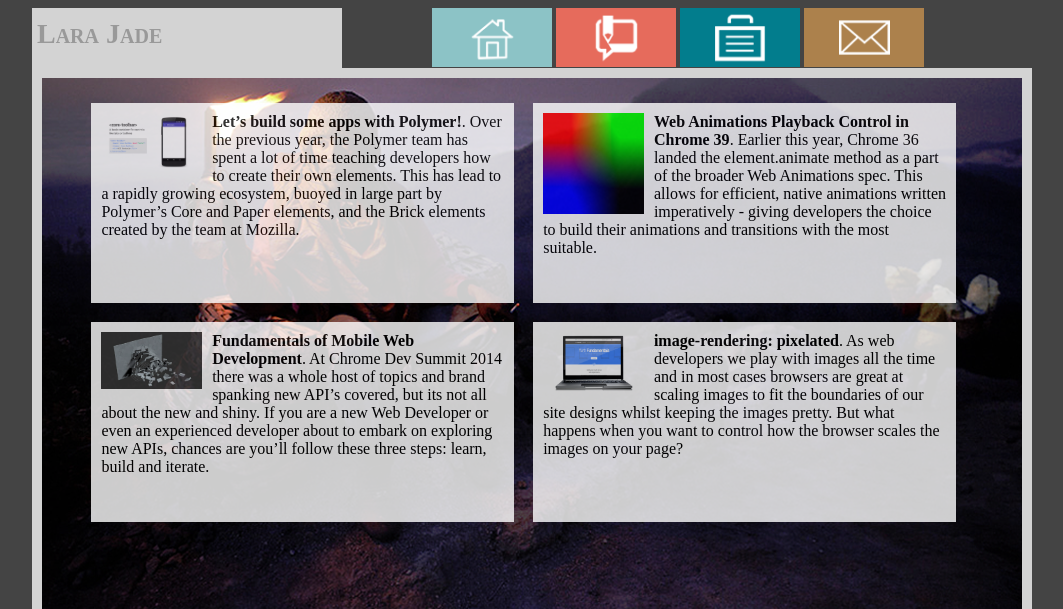
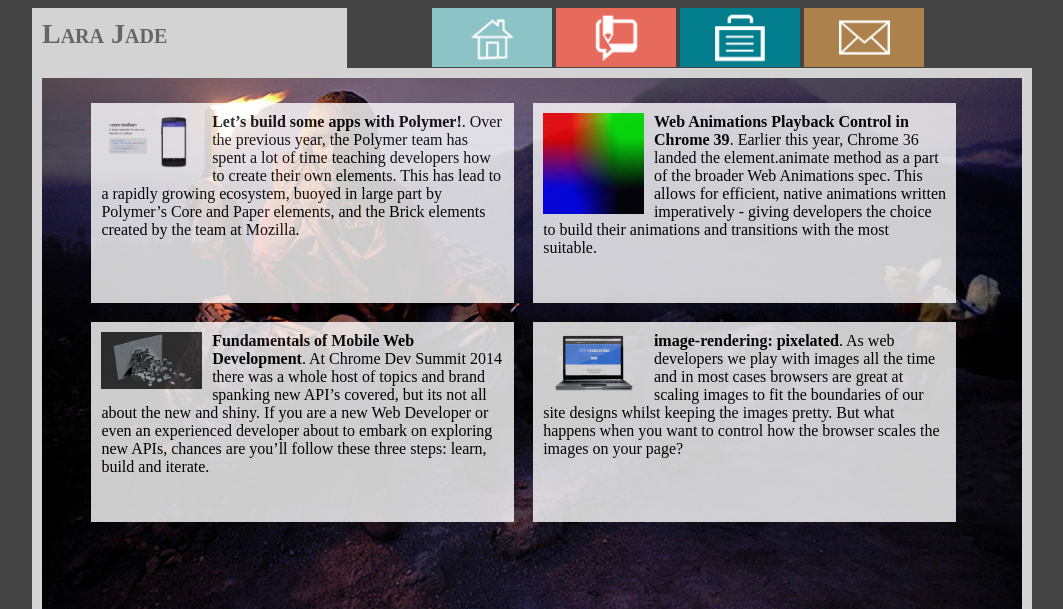
Before and after one commit to nkurmann/webeng, a PHP site: page /blog.html in a window 1280 px wide. Shown: the top 609 px of the page, without its empty margins (108-1171 px from the left). Run offline with PHP 8.4, Linux system fonts and the light colour scheme.

Commit message:
Made title darker

```diff
--- a/base/main.css
+++ b/base/main.css
@@ -28,7 +28,7 @@ body {
     line-height: 0.5;
 
 
-    padding-left: 5px;
+    padding-left: 10px;
     padding-right: 5px;
     text-align: left;
     position: absolute;
@@ -36,6 +36,13 @@ body {
     height: 100%;
 
 }
+
+#title h1 {
+    text-decoration: none;
+    color: #666666;
+    font-variant: small-caps;
+}
+
 
 #navbox {
     float: right;
@@ -51,20 +58,6 @@ body {
     min-width: 70px;
 
 }
-
-
-
-
-#title h1 {
-    text-decoration: none;
-    color: #999999;
-    font-variant: small-caps;
-
-}
-
-
-
-
 
 ul {
     list-style-type: none;
```
